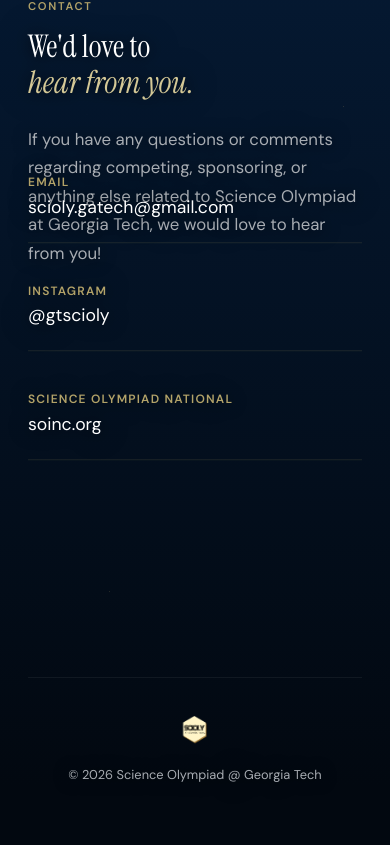
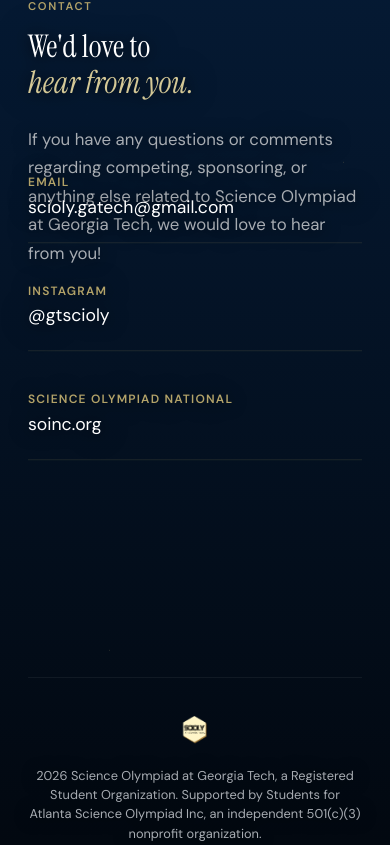
Before and after one commit to anvita-kallam/sciolygt, a React (Vite) app: page / in a window 390 px wide. Shown: the part 9723-10568 px from the top of the page. Before the commit the page ends 10508 px from the top, so only its background shows below. Built offline with nearby package versions, Linux system fonts and the light colour scheme.

Commit message:
Update site footer with RSO and nonprofit attribution.

```diff
--- a/src/components/Contact/Contact.css
+++ b/src/components/Contact/Contact.css
@@ -97,8 +97,11 @@
 }
 
 .footer-copy {
+  max-width: 36rem;
   font-size: 0.8rem;
+  line-height: 1.5;
   color: var(--gt-gray);
+  text-align: right;
 }
 
 @media (max-width: 768px) {
@@ -116,4 +119,9 @@
     gap: 1rem;
     text-align: center;
   }
+
+  .footer-copy {
+    max-width: none;
+    text-align: center;
+  }
 }
--- a/src/components/Contact/Contact.tsx
+++ b/src/components/Contact/Contact.tsx
@@ -40,7 +40,9 @@
             <img src="/images/officialLogo.png" alt="Science Olympiad at Georgia Tech" className="footer-logo-img" />
           </div>
           <p className="footer-copy">
-            © {new Date().getFullYear()} Science Olympiad @ Georgia Tech
+            2026 Science Olympiad at Georgia Tech, a Registered Student Organization.
+            Supported by Students for Atlanta Science Olympiad Inc, an independent
+            501(c)(3) nonprofit organization.
           </p>
         </footer>
       </ContentParallax>
```
